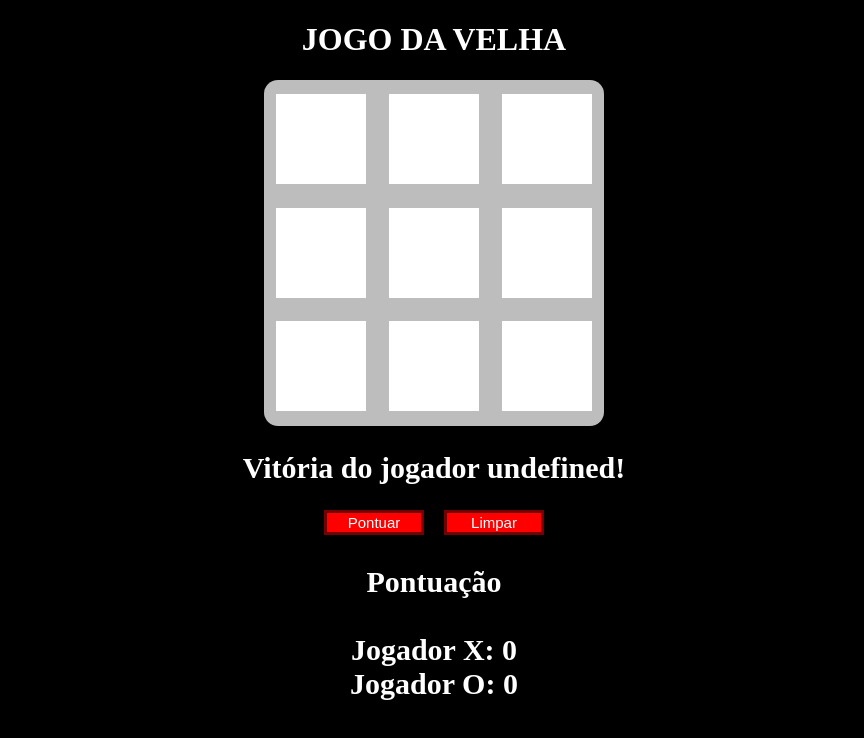
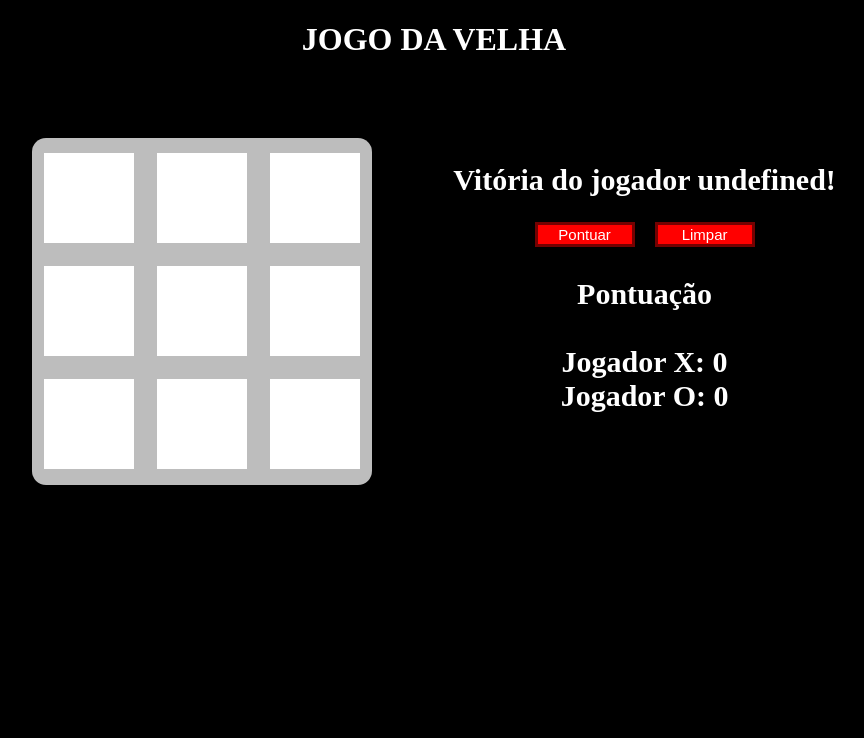
Before and after one commit to WenderG/jogo_da_velha, a plain HTML site: page index.html in a window 1280 px wide. Shown: the whole page, without its empty margins (206-1070 px from the left). Drawn offline with Linux system fonts and the light colour scheme.

Commit message:
correção

```diff
--- a/index.html
+++ b/index.html
@@ -8,9 +8,11 @@
     <title>Jogo da Velha</title>
 </head>
 <body class="corpo" onload="jogo()">
+    <header>
         <h1>JOGO DA VELHA</h1>
-
-    <section>
+    </header>
+    <main>
+        <section class="jogo_da_velha">
             <div class="mesa">
                 <div class="alinhamento">
                     <div id="a_um" class="areas texto" onclick="marca_a1()">
@@ -91,6 +93,7 @@
                 </h3>
             </section>
         </section>
+    </main>
 
     <script src="main.js"></script>
 </body>
--- a/style.css
+++ b/style.css
@@ -74,3 +74,11 @@ h3 {
 #placar {
     color: var(--branco);
 }
+
+@media (min-width: 1024px){
+    main {
+        display: grid;
+        grid-template-areas: "a b";
+        margin: 5rem 15% 0 15%;
+    }
+}
```
Lines whose indentation alone changed are shown as unchanged.
